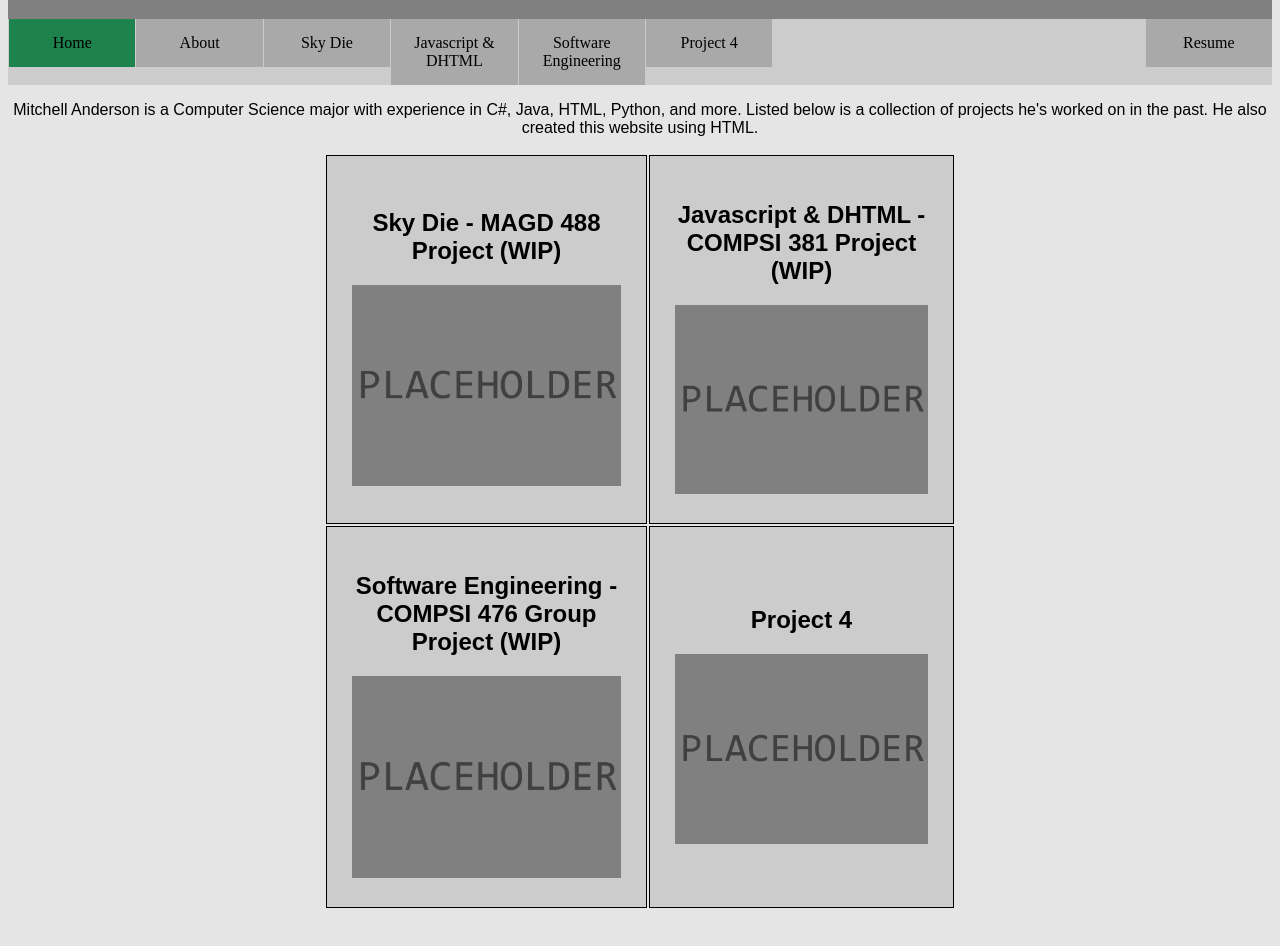
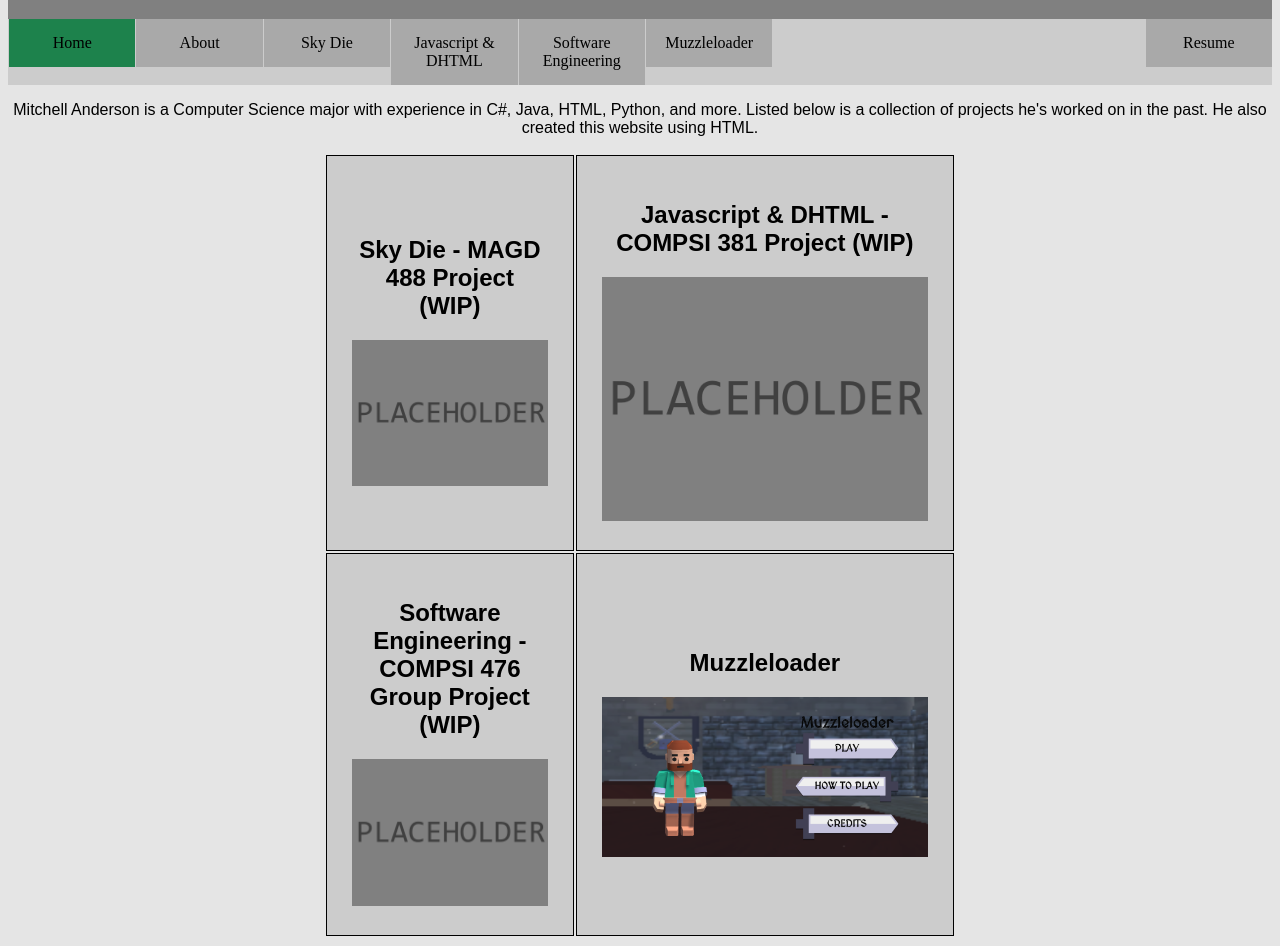
Before and after one commit to AndersonMM96/AndersonMM96.github.io, a plain HTML site: page index.html in a window 1280 px wide. Shown: the part 69-1015 px from the top of the page. Before the commit the page ends 987 px from the top, so only its background shows below. Drawn offline with nearby package versions, Linux system fonts and the light colour scheme.

Commit message:
Update Muzzleloader project page

```diff
--- a/index.html
+++ b/index.html
@@ -22,7 +22,7 @@
             <li><a href="skydie.html">Sky Die</a></li>
             <li><a href="javahtml.html">Javascript & DHTML</a></li>
             <li><a href="softeng.html">Software Engineering</a></li>
-            <li><a href="project.html">Project 4</a></li>
+            <li><a href="muzzleloader.html">Muzzleloader</a></li>
             <li style="float:right"><a href="Resume.pdf">Resume</a></li>
         </ul>
 
@@ -43,9 +43,9 @@
                     <h2>Software Engineering - COMPSI 476 Group Project (WIP)</h2>
                     <img src="images/placeholder.png" alt="Image 3">
                 </td>
-                <td class='clickable-item' data-href='project.html'>
-                    <h2>Project 4</h2>
-                    <img src="images/placeholder.png" alt="Image 4">
+                <td class='clickable-item' data-href='muzzleloader.html'>
+                    <h2>Muzzleloader</h2>
+                    <img src="images/muzzleloader1.png" alt="Image 4">
                 </td>
             </tr>
         </table>
```
Also changed, not shown: about.html (+2 -2 lines), javahtml.html (+1 -1 lines), project.html (+8 -4 lines), skydie.html (+1 -1 lines), softeng.html (+1 -1 lines), images/muzzleloader1.png (added), images/muzzleloader2.png (added), 1 other file.
